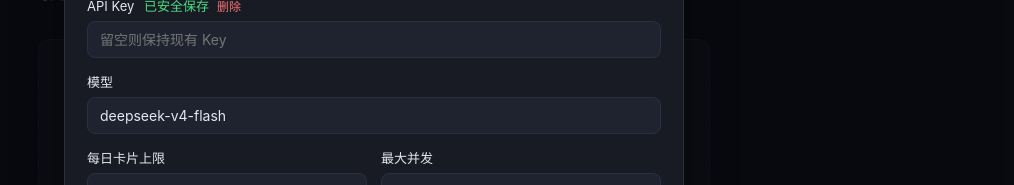
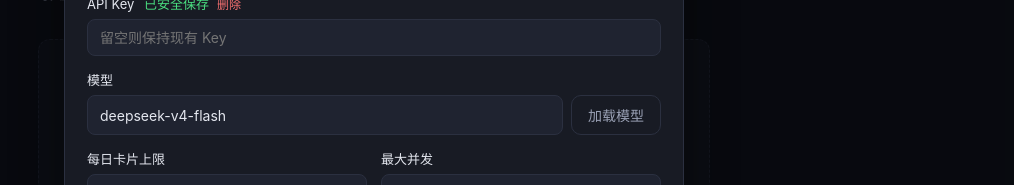
Before and after one commit to zhuge-Tom/explore, a Next.js app in the folder explore/: page / in a window 1280 px wide. Both pictures are taken after a click on the button "打开设置". Shown: the part 387-572 px from the top of the page, without its empty margins (266-1280 px from the left). Built offline with nearby package versions, Linux system fonts and the light colour scheme; no server answers; the database is empty.

Commit message:
feat: add vision provider presets and model discovery [skip ci]

```diff
--- a/explore/src/app/globals.css
+++ b/explore/src/app/globals.css
@@ -103,6 +103,9 @@
 .image-preview img { width: 100%; height: 100%; display: block; object-fit: cover; }
 .image-preview button { position: absolute; top: 3px; right: 3px; width: 20px; height: 20px; padding: 0; border: 0; border-radius: 50%; color: white; background: rgba(7, 11, 21, .78); line-height: 18px; cursor: pointer; }
 .image-picker-message { margin-top: 6px; color: var(--text-dim); font-size: 12px; }
+.model-input-row { display: flex; gap: 8px; }
+.model-input-row input { min-width: 0; flex: 1; }
+.model-input-row .settings-test { flex: 0 0 auto; white-space: nowrap; }
 button.primary {
   background: var(--accent);
   color: #0b1020;
--- a/explore/src/components/SettingsPanel.tsx
+++ b/explore/src/components/SettingsPanel.tsx
@@ -20,6 +20,15 @@
   "openai-compatible": "自定义 OpenAI 兼容",
 };
 
+const VISION_PRESETS: Array<{ key: string; label: string; kind: ProviderKind; baseUrl: string; model: string }> = [
+  { key: "custom", label: "自定义 OpenAI 兼容视觉服务", kind: "openai-compatible", baseUrl: "", model: "" },
+  { key: "zhipu", label: "智谱 GLM-4V-Flash", kind: "openai-compatible", baseUrl: "https://open.bigmodel.cn/api/paas/v4", model: "glm-4v-flash" },
+  { key: "siliconflow", label: "SiliconFlow · Qwen2.5-VL", kind: "openai-compatible", baseUrl: "https://api.siliconflow.cn/v1", model: "Qwen/Qwen2.5-VL-32B-Instruct" },
+  { key: "ollama", label: "Ollama（本地，无需 API Key）", kind: "openai-compatible", baseUrl: "http://localhost:11434/v1", model: "qwen3-vl:8b" },
+  { key: "openai", label: "OpenAI · GPT-4o mini", kind: "openai-compatible", baseUrl: "https://api.openai.com/v1", model: "gpt-4o-mini" },
+  { key: "anthropic", label: "Anthropic Claude（原生视觉 API）", kind: "anthropic", baseUrl: "https://api.anthropic.com", model: "" },
+];
+
 export function SettingsPanel() {
   const [open, setOpen] = useState(false);
   const [view, setView] = useState<View | null>(null);
@@ -39,6 +48,7 @@
     () => mode === "vision" ? Boolean(view?.hasVisionApiKey[kind]) : Boolean(view?.hasApiKey[kind]),
     [kind, mode, view],
   );
+  const visionPreset = useMemo(() => VISION_PRESETS.find((preset) => preset.kind === kind && preset.baseUrl === baseUrl && (preset.key === "anthropic" || preset.model === model))?.key ?? "custom", [baseUrl, kind, model]);
 
   const load = useCallback(async () => {
     const response = await fetch("/api/settings", { cache: "no-store" });
@@ -117,6 +127,42 @@
     }
   }
 
+  async function loadModels() {
+    if (busy || !baseUrl.trim()) {
+      if (!baseUrl.trim()) setMessage({ ok: false, text: "请先填写 API 地址" });
+      return;
+    }
+    setBusy(true);
+    setMessage(null);
+    try {
+      const response = await fetch("/api/settings/test", {
+        method: "POST",
+        headers: { "Content-Type": "application/json" },
+        body: JSON.stringify({ kind, baseUrl: baseUrl.trim(), scope: mode, ...(apiKey.trim() ? { apiKey: apiKey.trim() } : {}) }),
+      });
+      const data = await response.json() as { ok: boolean; models?: string[]; error?: { message: string } };
+      if (!data.ok) throw new Error(data.error?.message || "无法加载模型列表");
+      const listed = data.models || [];
+      setModels(listed);
+      if (!model.trim() && listed.length) setModel(listed[0]);
+      setMessage({ ok: true, text: `已加载 ${listed.length} 个可用模型` });
+    } catch (error) {
+      setMessage({ ok: false, text: error instanceof Error ? error.message : "无法加载模型列表" });
+    } finally {
+      setBusy(false);
+    }
+  }
+
+  function chooseVisionPreset(key: string) {
+    const preset = VISION_PRESETS.find((item) => item.key === key) ?? VISION_PRESETS[0];
+    setKind(preset.kind);
+    setBaseUrl(preset.baseUrl);
+    setModel(preset.model);
+    setModels([]);
+    setApiKey("");
+    setMessage(null);
+  }
+
   async function clearKey() {
     if (!keyExists || busy) return;
     setBusy(true);
@@ -141,11 +187,11 @@
       <section className="modal settings-modal" role="dialog" aria-modal="true" aria-labelledby="settings-title">
         <div className="modal-head"><h2 id="settings-title">模型与应用设置</h2><button className="modal-close" onClick={() => setOpen(false)}>×</button></div>
         <label className="settings-field"><span>配置模块</span><select value={mode} onChange={(event) => setMode(event.target.value as Mode)}><option value="text">文字对话</option><option value="vision">识图模型</option></select></label>
-        <label className="settings-field"><span>模型渠道</span><select value={kind} onChange={(event) => setKind(event.target.value as ProviderKind)}>{Object.entries(LABELS).map(([value, label]) => <option key={value} value={value}>{label}</option>)}</select></label>
+        {mode === "vision" ? <label className="settings-field"><span>视觉服务</span><select value={visionPreset} onChange={(event) => chooseVisionPreset(event.target.value)}>{VISION_PRESETS.map((preset) => <option key={preset.key} value={preset.key}>{preset.label}</option>)}</select></label> : <label className="settings-field"><span>模型渠道</span><select value={kind} onChange={(event) => setKind(event.target.value as ProviderKind)}>{Object.entries(LABELS).map(([value, label]) => <option key={value} value={value}>{label}</option>)}</select></label>}
         {mode === "vision" && <p className="settings-note">识图模型独立于文字对话配置。只有附图提问才会调用这里的模型与 Key。</p>}
         <label className="settings-field"><span>API 地址</span><input value={baseUrl} onChange={(event) => setBaseUrl(event.target.value)} placeholder="https://api.example.com/v1" /></label>
         <label className="settings-field"><span>API Key {keyExists && <><em className="settings-current">已安全保存</em><button type="button" className="clear-key" onClick={clearKey}>删除</button></>}</span><input type="password" value={apiKey} onChange={(event) => setApiKey(event.target.value)} placeholder={keyExists ? "留空则保持现有 Key" : "请输入 API Key"} autoComplete="off" /></label>
-        <label className="settings-field"><span>{mode === "vision" ? "视觉模型" : "模型"}</span><input list="provider-models" value={model} onChange={(event) => setModel(event.target.value)} placeholder="模型名称"/><datalist id="provider-models">{models.map((item) => <option key={item} value={item}/>)}</datalist></label>
+        <label className="settings-field"><span>{mode === "vision" ? "视觉模型" : "模型"}</span><div className="model-input-row"><input list="provider-models" value={model} onChange={(event) => setModel(event.target.value)} placeholder="模型名称"/><button type="button" className="settings-test" disabled={busy} onClick={loadModels}>加载模型</button></div><datalist id="provider-models">{models.map((item) => <option key={item} value={item}/>)}</datalist></label>
         {mode === "text" && <div className="settings-row"><label className="settings-field"><span>每日卡片上限</span><input type="number" min="1" value={daily} onChange={(event) => setDaily(event.target.value)}/></label><label className="settings-field"><span>最大并发</span><input type="number" min="1" max="10" value={concurrent} onChange={(event) => setConcurrent(event.target.value)}/></label></div>}
         {message && <p className={`settings-msg ${message.ok ? "ok" : "err"}`}>{message.text}</p>}
         <div className="modal-actions">{allowForce && <button className="settings-test" onClick={() => persist(false).then(() => setMessage({ ok: true, text: "已保存，可稍后测试" })).catch((error) => setMessage({ ok: false, text: error.message }))}>仍然保存</button>}<button className="primary" disabled={busy} onClick={saveAndTest}>{busy ? "正在验证…" : "保存并测试"}</button></div>
--- a/explore/src/lib/llm/gateway.ts
+++ b/explore/src/lib/llm/gateway.ts
@@ -16,23 +16,32 @@
   return new ProviderError({ code: "server", message: message.slice(0, 180) || "模型服务异常" });
 }
 
+function isLocalEndpoint(baseUrl: string): boolean {
+  try {
+    return ["localhost", "127.0.0.1", "::1"].includes(new URL(baseUrl).hostname.toLowerCase());
+  } catch { return false; }
+}
+
 async function active(scope: CredentialScope = "text") {
   const settings = getSettings();
   const activeProvider = scope === "vision" ? settings.vision.activeProvider : settings.activeProvider;
   const config = (scope === "vision" ? settings.vision.providers : settings.providers)[activeProvider];
   const apiKey = await getApiKey(activeProvider, scope);
-  if (!apiKey) throw new ProviderError({ code: "not_configured", message: "尚未配置当前模型渠道的 API Key" });
+  if (!apiKey && !(config.kind === "openai-compatible" && isLocalEndpoint(config.baseUrl))) {
+    throw new ProviderError({ code: "not_configured", message: "尚未配置当前模型渠道的 API Key" });
+  }
   if (!config.model) throw new ProviderError({ code: "model_unavailable", message: "尚未选择模型" });
   return { config, apiKey };
 }
 
-function openAIClient(config: ProviderSettings, apiKey: string) {
-  return new OpenAI({ apiKey, baseURL: config.baseUrl.replace(/\/$/, ""), timeout: 30000, maxRetries: 0 });
+function openAIClient(config: ProviderSettings, apiKey: string | null) {
+  return new OpenAI({ apiKey: apiKey || "ollama", baseURL: config.baseUrl.replace(/\/$/, ""), timeout: 30000, maxRetries: 0 });
 }
 
 export async function listModels(input: { kind: ProviderKind; baseUrl: string; apiKey?: string; scope?: CredentialScope }): Promise<string[]> {
   const key = input.apiKey?.trim() || await getApiKey(input.kind, input.scope);
-  if (!key) throw new ProviderError({ code: "not_configured", message: "请先输入 API Key" });
+  const localCompatible = input.kind === "openai-compatible" && isLocalEndpoint(input.baseUrl);
+  if (!key && !localCompatible) throw new ProviderError({ code: "not_configured", message: "请先输入 API Key" });
   try {
     if (input.kind === "anthropic") {
       const response = await new Anthropic({ apiKey: key, baseURL: input.baseUrl || undefined, maxRetries: 0 }).models.list({ limit: 100 });
```
